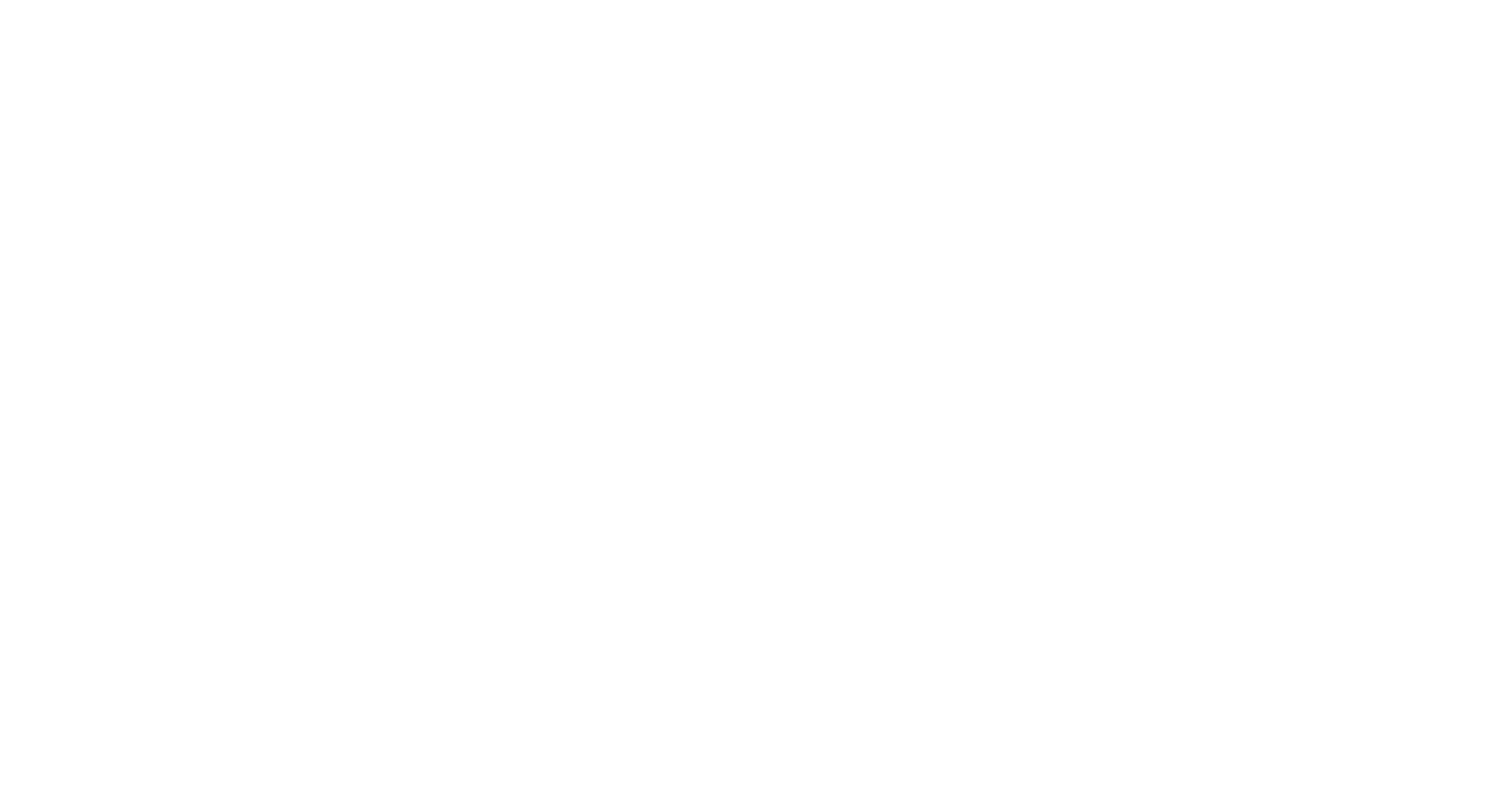
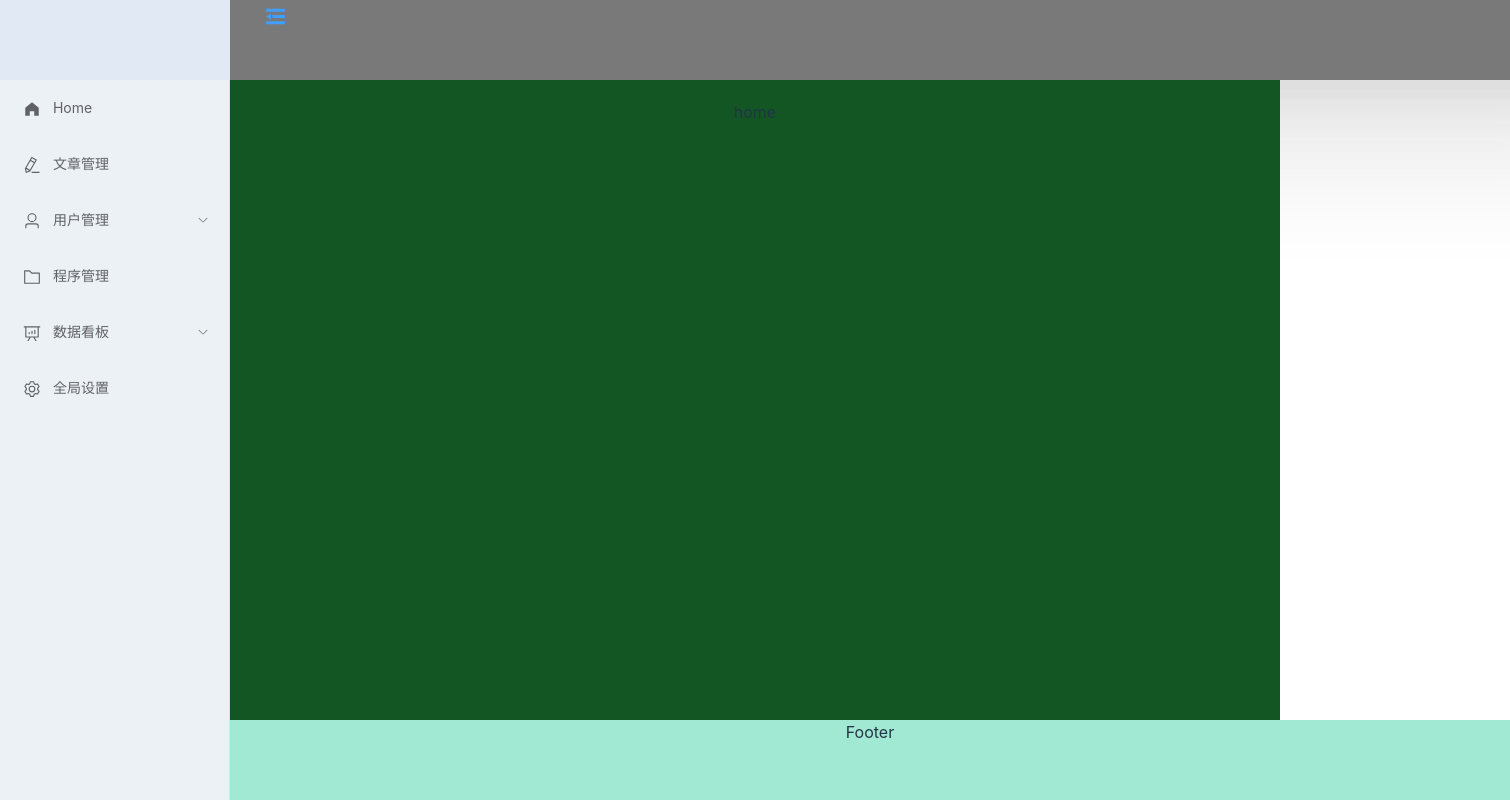
Before and after one commit to Axin668/axin-star, a Vue app: page /manage/home in a window 1280 px wide. Before the commit this address had no page. Shown: the whole page, 1510 px wide, since content can reach past the window. Built offline with nearby package versions, Linux system fonts and the light colour scheme.

Commit message:
feat: update SideBar

```diff
--- /dev/null
+++ b/src/components/SideBar/Logo.vue
@@ -0,0 +1,10 @@
+<template>
+
+</template>
+
+<script lang="ts" setup name="Logo">
+
+</script>
+
+<style lang="scss" scoped>
+</style>
--- /dev/null
+++ b/src/components/SideBar/SideBarItem.vue
@@ -0,0 +1,26 @@
+<template>
+    <el-sub-menu v-if="props.item.children" :index="cur_path" :key="props.item.path">
+        <template #title>
+            <span>
+                <el-icon><component :is="props.item.meta.icon" /></el-icon>
+                {{ props.item.name }}
+            </span>
+        </template>
+        <SideBarItem v-for="child in props.item.children" :key="child.path" :is-nest="true" :item="child" :base_path="cur_path + '/'" />
+    </el-sub-menu>
+    <el-menu-item v-else :index="cur_path" :key="'item' + props.item.path">
+        <span>
+            <el-icon><component :is="props.item.meta.icon"/></el-icon>
+            {{ props.item.name }}
+        </span>
+    </el-menu-item>
+</template>
+
+<script lang="ts" setup>
+import { ref } from 'vue'
+const props = defineProps(['item', 'base_path'])
+const cur_path = ref(props.base_path + props.item.path)
+</script>
+
+<style lang="scss" scoped>
+</style>
--- a/src/components/SideBar/index.vue
+++ b/src/components/SideBar/index.vue
@@ -1,7 +1,9 @@
 <template>
+    <div>
       <div class="logo">
-
+        <Logo :collapse="isCollapse"/>
       </div>
+      <el-scrollbar wrap-class="scrollbar-wrapper">
         <el-menu
         :default-active="selectKey"
         @select="handleSelect"
@@ -14,11 +16,11 @@
         :unique-opened="true"
         router
       >
-        <template v-for="(first, index) in manageRouter.children">
-            <el-sub-menu :index="first.path" v-if="first.children" :key="index">
+          <!-- <template v-for="(first, index) in manageRouter.children">
+              <el-sub-menu :index="base + first.path" v-if="first.children" :key="index">
                   <template v-if="first.children">
                       <el-menu-item-group v-for="(second, sec_index) in first.children" :key="sec_index">
-                        <el-menu-item :index="first.path + '/' + second.path">
+                          <el-menu-item :index="base + first.path + '/' + second.path">
                               <i class="el-icon-odometer"/>
                               <el-icon><component :is="second.meta.icon"/></el-icon>
                               {{ second.name }}
@@ -32,25 +34,32 @@
                       </span>
                   </template>
               </el-sub-menu>
-            <el-menu-item v-else :index="first.path" :key="'item' + index">
+              <el-menu-item v-else :index="base +first.path" :key="'item' + index">
                   <span>
                       <el-icon><component :is="first.meta.icon"/></el-icon>
                       {{ first.name }}
                   </span>
               </el-menu-item>
-        </template>
+          </template> -->
+          <SideBarItem v-for="route in manageRouter.children" :key="route.path" :item="route" :base_path="base"/>
         </el-menu>
+      </el-scrollbar>
+    </div>
 </template>
 
 <script lang="ts" setup name="SideBar">
 import manageRouter from '@/router/manageRouter'
 import { ref } from 'vue'
+import Logo from './Logo.vue'
+import SideBarItem from './SideBarItem.vue'
 
 const props = defineProps(['isCollapse'])
+const base = '/manage/'
 const selectKey = ref('')
 const handleSelect = (key: string) => {
   selectKey.value = key
 }
+
 </script>
 
 <style>
--- a/src/router/manageRouter.ts
+++ b/src/router/manageRouter.ts
@@ -1,29 +1,31 @@
-import AppLayout from '@/views/AppLayout.vue'
+import AppManageLayout from '@/layout/AppManageLayout.vue'
 import { RouterView } from 'vue-router'
 
 const manageRouter = {
-    path: '/',
-    component: AppLayout,
+    path: '/manage',
+    name: '后台管理',
+    redirect: '/manage/home',
+    component: AppManageLayout,
     children: [
         {
-            path: '/manage',
+            path: 'home',
             name: 'Home',
-            component: RouterView,
+            component: () =>import('@/views/manage/home/index.vue'),
             meta: {
                 title: '首页',
                 icon: 'HomeFilled'
             },
         },
         {
-            path: '/manage/paper',
+            path: 'paper',
             name: '文章管理',
-            component: RouterView,
+            component: () => import('@/views/manage/PaperManage/index.vue'),
             meta: {
                 icon: 'EditPen'
             }
         },
         {
-            path: '/manage/user',
+            path: 'user',
             name: '用户管理',
             component: RouterView,
             meta: {
@@ -42,15 +44,15 @@ const manageRouter = {
             ]
        },
        {
-            path: '/manage/game',
+            path: 'game',
             name: '程序管理',
-            component: RouterView,
+            component: () => import('@/views/manage/GameManage/index.vue'),
             meta: {
                 icon: 'Folder'
             }
        },
        {
-            path: '/manage/dashboard',
+            path: 'dashboard',
             name: '数据看板',
             component: RouterView,
             meta: {
@@ -68,9 +70,9 @@ const manageRouter = {
             ]
        },
        {
-            path: '/manage/setting',
+            path: 'setting',
             name: '全局设置',
-            component: RouterView,
+            component: () => import('@/views/manage/Setting/index.vue'),
             meta: {
                 icon: 'Setting'
             }
--- /dev/null
+++ b/src/views/manage/GameManage/index.vue
@@ -0,0 +1,11 @@
+<template>
+    程序管理
+</template>
+
+<script lang="ts" setup>
+
+</script>
+
+<style scoped style="scss">
+
+</style>
--- /dev/null
+++ b/src/views/manage/PaperManage/index.vue
@@ -0,0 +1,11 @@
+<template>
+    博客管理
+</template>
+
+<script lang="ts" setup>
+
+</script>
+
+<style scoped style="scss">
+
+</style>
--- /dev/null
+++ b/src/views/manage/Setting/index.vue
@@ -0,0 +1,11 @@
+<template>
+    Setting
+</template>
+
+<script lang="ts" setup>
+
+</script>
+
+<style scoped style="scss">
+
+</style>
```
Also changed, not shown: src/components/HelloWorld.vue (deleted, +0 -38 lines), src/layout/AppManageLayout.vue (renamed from src/views/AppLayout.vue), src/layout/manage/Navbar.vue (added), 1 other file (tests, documents, lock files or other folders). Lines whose indentation alone changed are shown as unchanged.
